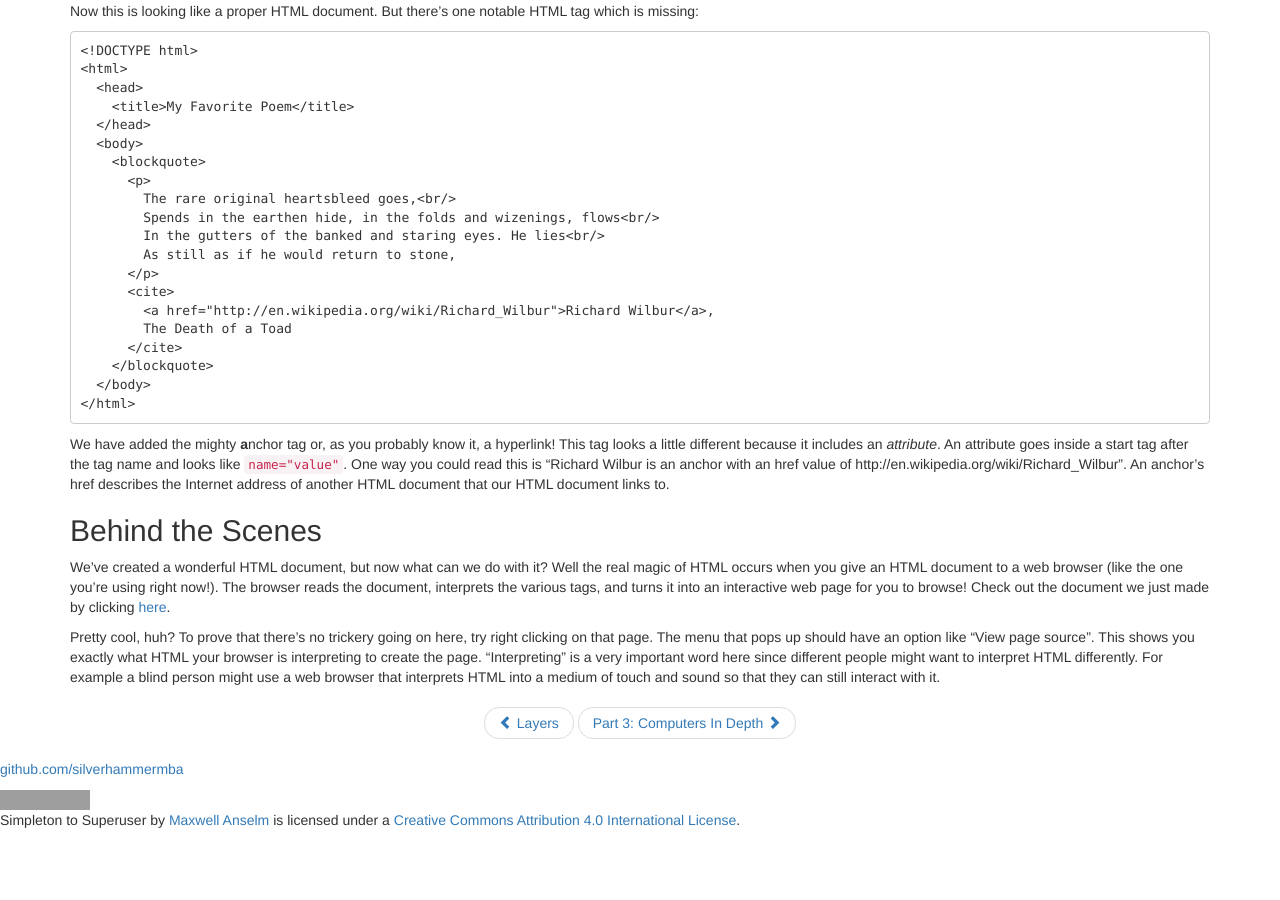
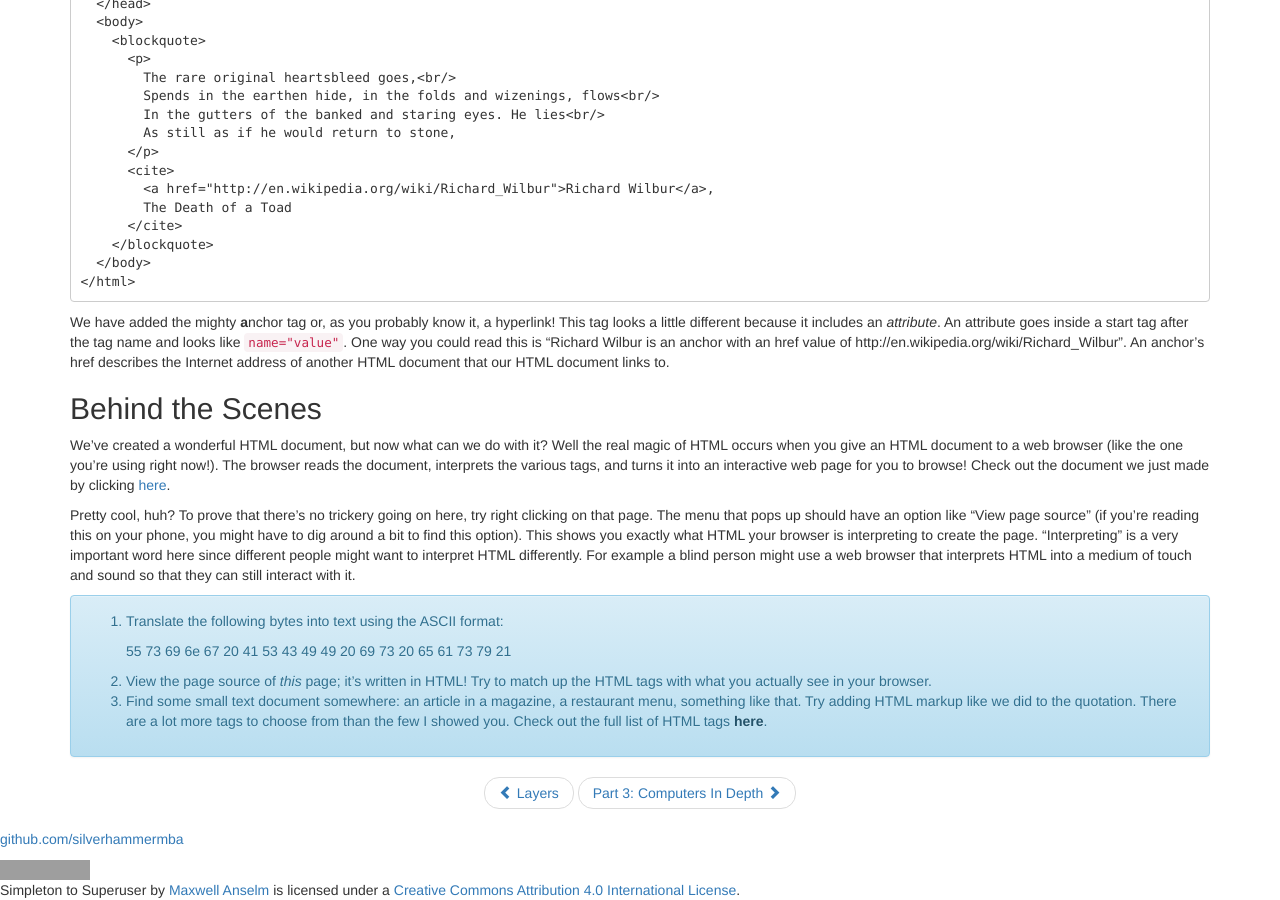
Before and after one commit to silverhammermba/superuser, a Jekyll site: the page built from _posts/2012-03-01-ch3.markdown, in a window 1280 px wide and 900 px high, scrolled down 4830 px. Built offline with Jekyll 4.4.1, drawn with Linux system fonts in a browser that asks for light colours; nearby versions of some CDN libraries; before the commit the page ends 5660 px from its top, so only the background shows below that; some of the changed text lies outside the part shown; grey boxes are pictures that could not be loaded.

Commit message:
Move exercises to end. Add one more

```diff
--- a/_posts/2012-03-01-ch3.markdown
+++ b/_posts/2012-03-01-ch3.markdown
@@ -160,13 +160,6 @@
 it is understood so widely that it doesn't bother with such things. Instead it
 is common for a computer to simply scan the bytes of data and, if they all fall
 within the ASCII range (less than 0x80), assume that the data are ASCII.
-
-<div>
-Translate the following bytes into text using the ASCII format:
-
-    55 73 69 6e 67 20 41 53 43 49 49 20 69 73 20 65 61 73 79 21
-</div>
-{: exercise}
 
 Those are the basics of ASCII. Again, you don't need to worry about the details
 of ASCII as we move on. I just wanted to give you an idea of how computers
@@ -334,8 +327,25 @@
 
 Pretty cool, huh? To prove that there's no trickery going on here, try right
 clicking on that page. The menu that pops up should have an option like "View
-page source". This shows you exactly what HTML your browser is interpreting to
-create the page. "Interpreting" is a very important word here since different
-people might want to interpret HTML differently. For example a blind person
-might use a web browser that interprets HTML into a medium of touch and sound so
-that they can still interact with it.
+page source" (if you're reading this on your phone, you might have to dig around
+a bit to find this option). This shows you exactly what HTML your browser is
+interpreting to create the page. "Interpreting" is a very important word here
+since different people might want to interpret HTML differently. For example a
+blind person might use a web browser that interprets HTML into a medium of touch
+and sound so that they can still interact with it.
+
+<div>
+1. Translate the following bytes into text using the ASCII format:
+
+      55 73 69 6e 67 20 41 53 43 49 49 20 69 73 20 65 61 73 79 21
+
+2. View the page source of _this_ page; it's written in HTML! Try to match up
+   the HTML tags with what you actually see in your browser.
+3. Find some small text document somewhere: an article in a magazine, a
+   restaurant menu, something like that. Try adding HTML markup like we did to
+   the quotation. There are a lot more tags to choose from than the few I showed
+   you. Check out the full list of HTML tags [here][moz]{: .alert-link}.
+</div>
+{: exercise}
+
+[moz]: https://developer.mozilla.org/en-US/docs/Web/HTML/Element
```
